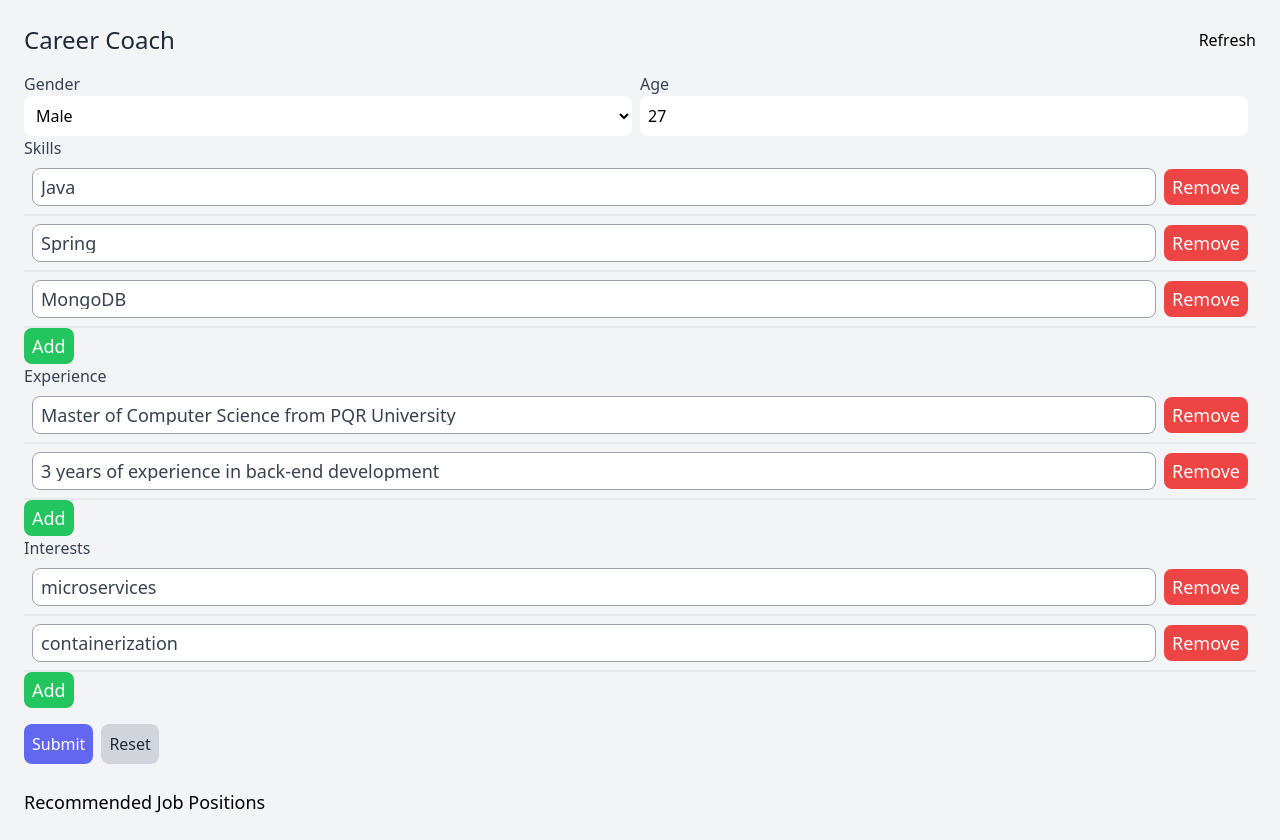
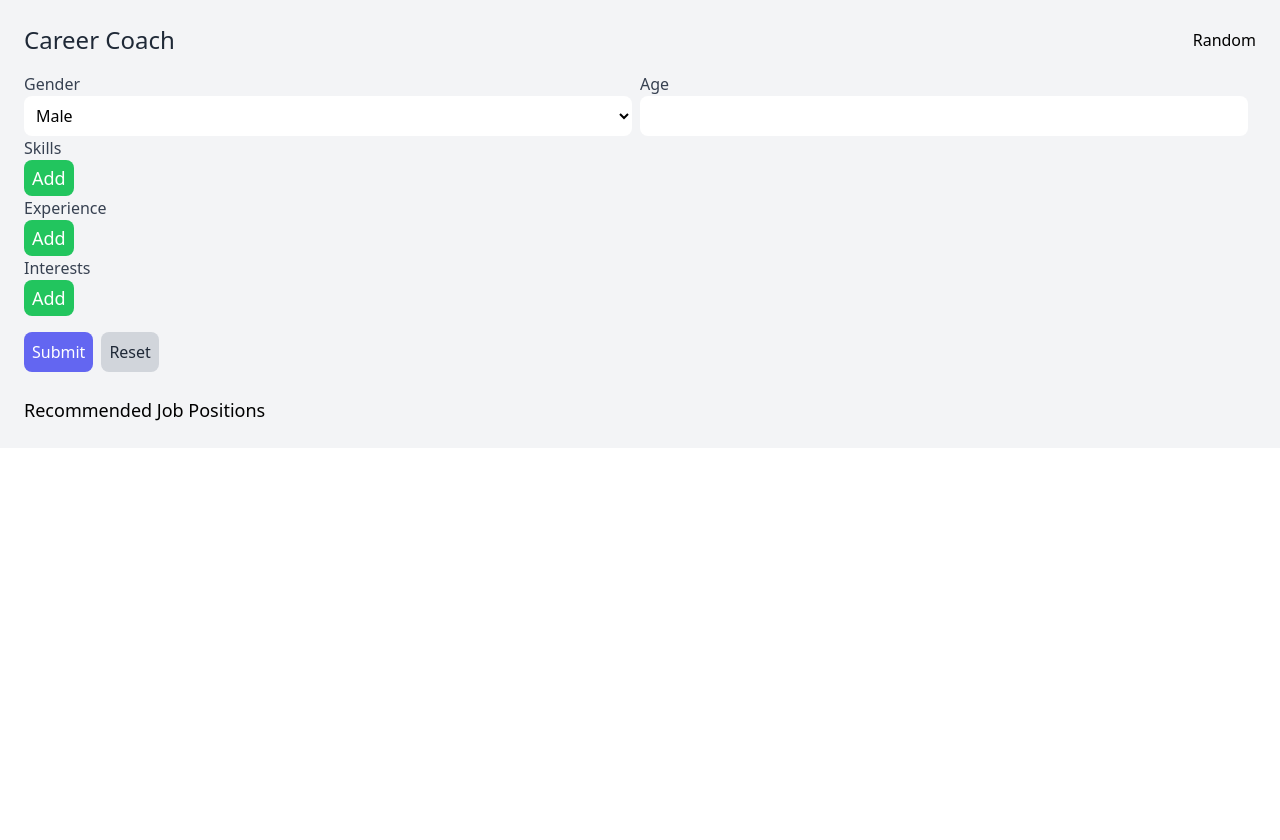
Before and after one commit to mcai/career_coach, a Next.js app: page / in a window 1280 px wide. After the commit the page ends 800 px from the top, so only its background shows below. Built offline with nearby package versions, Linux system fonts and the light colour scheme.

Commit message:
Update files.

```diff
--- a/components/item_list.tsx
+++ b/components/item_list.tsx
@@ -42,7 +42,7 @@ export class ItemList extends Component<ItemListProps, ItemListState> {
     render() {
         return <>
             <div className="item-list">
-                {this.props.items.map((item, index) => (
+                {this.props.items?.map((item, index) => (
                     <div key={index} className="item-list-item">
                         <input
                             className="item-list-input"
--- /dev/null
+++ b/models/job.tsx
@@ -0,0 +1,12 @@
+export interface CoachJob {
+  name: string;
+  monthlySalaryLowInDollar: number;
+  monthlySalaryHighInDollar: number;
+  degree: string;
+  responsibility: string[];
+  skills: string[];
+  experience: string[];
+  relatedCompanies: string[];
+  relatedProducts: string[];
+  interviewQuestions: string[];
+}
--- a/models/details.tsx
+++ b/models/profile.tsx
@@ -1,4 +1,4 @@
-export interface CoachDetails {
+export interface CoachProfile {
   gender: string;
   age: string;
   skills: string[];
@@ -6,7 +6,7 @@ export interface CoachDetails {
   interests: string[];
 }
 
-export const exampleDetailsList: CoachDetails[] = [
+export const exampleProfilesList: CoachProfile[] = [
   {
     gender: 'Female',
     age: '25',
@@ -111,16 +111,3 @@ export const exampleDetailsList: CoachDetails[] = [
     ]
   }
 ];
-
-export interface CoachJob {
-  name: string;
-  monthlySalaryLowInDollar: number;
-  monthlySalaryHighInDollar: number;
-  degree: string;
-  responsibility: string[];
-  skills: string[];
-  experience: string[];
-  relatedCompanies: string[];
-  relatedProducts: string[];
-  interviewQuestions: string[];
-}
--- a/pages/api/coach.ts
+++ b/pages/api/coach.ts
@@ -3,7 +3,8 @@
 
 import { NextApiRequest, NextApiResponse } from "next";
 import { Configuration, OpenAIApi } from "openai";
-import { CoachDetails, CoachJob } from "../../models/details";
+import { CoachProfile } from "../../models/profile";
+import { CoachJob } from "../../models/job";
 
 const configuration = new Configuration({
     apiKey: process.env.OPENAI_API_KEY,
@@ -16,15 +17,15 @@ export default async (req: NextApiRequest, res: NextApiResponse) => {
         return;
     }
 
-    const { details } = req.body;
+    const { profile } = req.body;
 
-    if (!details) {
-        res.status(400).json({ error: "Missing details" });
+    if (!profile) {
+        res.status(400).json({ error: "Missing profile" });
         return;
     }
 
     try {
-        const prompt = generatePrompt(details);
+        const prompt = generatePrompt(profile);
 
         console.log(`prompt: ${prompt}`);
 
@@ -60,10 +61,10 @@ export default async (req: NextApiRequest, res: NextApiResponse) => {
 };
 
 
-function generatePrompt(details: CoachDetails) {
+function generatePrompt(profile: CoachProfile) {
     const input = `I'll give you a JSON string describing my personal profile.`;
     const expected_output = `You are required to generate a JSON array of next job positions that both follows my potential career path and aligns with my qualifications (name:string, monthlySalaryLowInDollar:number, monthlySalaryHighInDollar:number, degree:string, responsibility:string[], skills:string[], experience:string[], relatedCompanies:string[], relatedProducts:string[], interviewQuestions:string[]). Surround keys with a pair of commas.`;
-    const first_question = `Input:${JSON.stringify(details)}, output:`;
+    const first_question = `Input:${JSON.stringify(profile)}, output:`;
 
     return input + expected_output + first_question;
 }
--- a/pages/index.tsx
+++ b/pages/index.tsx
@@ -1,17 +1,17 @@
 import Head from "next/head";
 import React from "react";
-import { CoachDetails, CoachJob as CoachJob, exampleDetailsList } from "../models/details";
+import { CoachProfile, exampleProfilesList } from "../models/profile";
+import { CoachJob } from "../models/job";
 import { ItemList } from "../components/item_list";
 
 // TODO 1: cover letter
 // TODO 2: interview questions: q & a
 
-
 export interface IndexProps {
 }
 
 export interface IndexState {
-  details: CoachDetails;
+  profile: CoachProfile;
   error?: any;
   jobs: CoachJob[];
   submitting: boolean;
@@ -22,7 +22,7 @@ export default class Index extends React.Component<IndexProps, IndexState> {
     super(props);
 
     this.state = {
-      details: {
+      profile: {
         gender: "",
         age: "",
         experience: [],
@@ -36,17 +36,23 @@ export default class Index extends React.Component<IndexProps, IndexState> {
   }
 
   componentDidMount() {
-    const randomIndex = Math.floor(Math.random() * exampleDetailsList.length);
-    this.setState({ details: exampleDetailsList[randomIndex] });
+    const savedProfile = JSON.parse(sessionStorage.getItem('profile') ?? "{}");
+    if (savedProfile) {
+      this.setState({ profile: savedProfile });
+    }
   }
 
   handleChange(name: string, value: any) {
+    const newProfile = {
+      ...this.state.profile,
+      [name]: value,
+    };
+
     this.setState({
-      details: {
-        ...this.state.details,
-        [name]: value,
-      }
+      profile: newProfile,
     });
+
+    sessionStorage.setItem('profile', JSON.stringify(newProfile));
   }
 
   handleInputChange(event: React.ChangeEvent<HTMLInputElement>) {
@@ -84,7 +90,7 @@ export default class Index extends React.Component<IndexProps, IndexState> {
         "Content-Type": "application/json",
       },
       body: JSON.stringify({
-        details: this.state.details,
+        profile: this.state.profile,
       }),
     });
 
@@ -119,18 +125,30 @@ export default class Index extends React.Component<IndexProps, IndexState> {
   }
 
   handleReset = () => {
+    const newProfile = {
+      gender: "",
+      age: "",
+      experience: [],
+      skills: [],
+      interests: [],
+    };
+
     this.setState({
-      details: {
-        gender: "",
-        age: "",
-        experience: [],
-        skills: [],
-        interests: [],
-      },
+      profile: newProfile,
       error: "",
       submitting: false,
       jobs: []
     });
+
+    sessionStorage.setItem('profile', JSON.stringify(newProfile));
+  }
+
+  handleRandom() {
+    const randomIndex = Math.floor(Math.random() * exampleProfilesList.length);
+    const newProfile = exampleProfilesList[randomIndex];
+    this.setState({ profile: newProfile });
+
+    sessionStorage.setItem('profile', JSON.stringify(newProfile));
   }
 
   render() {
@@ -142,7 +160,7 @@ export default class Index extends React.Component<IndexProps, IndexState> {
 
         <div className="flex justify-between">
           <h3 className="custom-header">Career Coach</h3>
-          <button onClick={() => window.location.reload()} className="btn">Refresh</button>
+          <button onClick={() => this.handleRandom()} className="btn">Random</button>
         </div>
 
         <form className="mt-4" onSubmit={event => this.handleSubmit(event)}>
@@ -153,7 +171,7 @@ export default class Index extends React.Component<IndexProps, IndexState> {
                 className="custom-form-select"
                 id="gender"
                 name="gender"
-                value={this.state.details.gender}
+                value={this.state.profile.gender}
                 onChange={event => this.handleSelectChange(event)}
               >
                 <option value="Male">Male</option>
@@ -168,7 +186,7 @@ export default class Index extends React.Component<IndexProps, IndexState> {
                 id="age"
                 name="age"
                 type="number"
-                value={this.state.details.age}
+                value={this.state.profile.age}
                 onChange={event => this.handleInputChange(event)}
               />
             </div>
@@ -176,19 +194,19 @@ export default class Index extends React.Component<IndexProps, IndexState> {
 
           <label className="custom-form-label">Skills</label>
           <ItemList
-            items={this.state.details.skills}
+            items={this.state.profile.skills}
             onChange={skills => this.handleChange("skills", skills)}
           />
 
           <label className="custom-form-label">Experience</label>
           <ItemList
-            items={this.state.details.experience}
+            items={this.state.profile.experience}
             onChange={experience => this.handleChange("experience", experience)}
           />
 
           <label className="custom-form-label">Interests</label>
           <ItemList
-            items={this.state.details.interests}
+            items={this.state.profile.interests}
             onChange={interests => this.handleChange("interests", interests)}
           />
 
```
